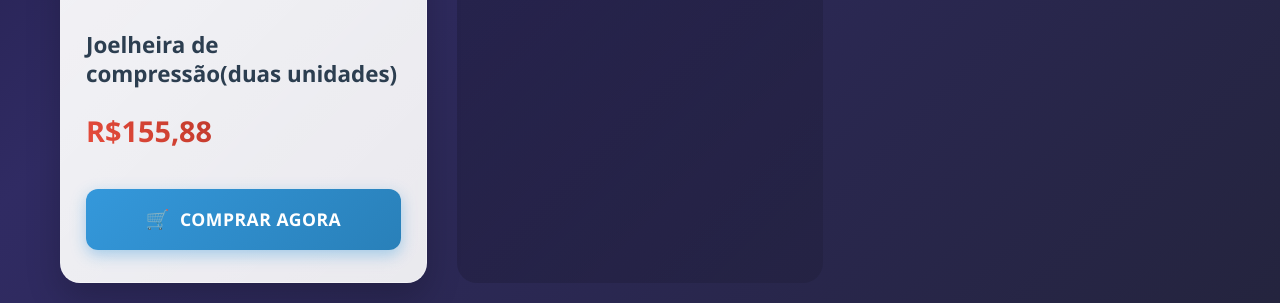
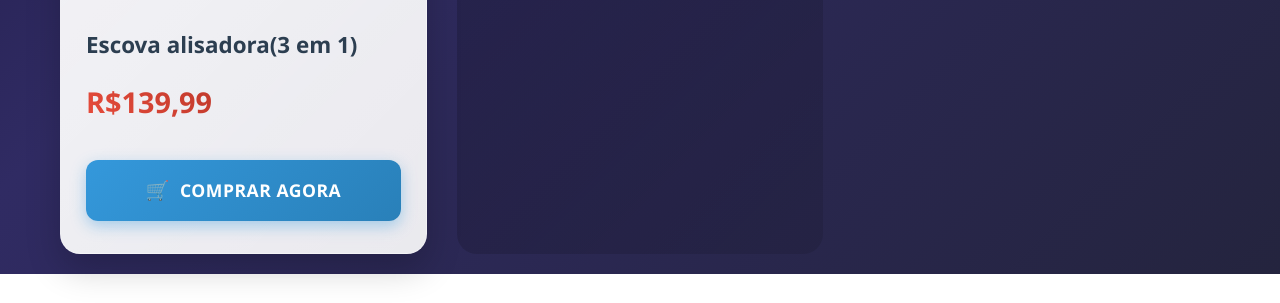
Before and after one commit to mateusriapo-byte/vendasonline, a plain HTML site: page index.html in a window 1280 px wide. Shown: the part 1171-1474 px from the top of the page. After the commit the page ends 1445 px from the top, so only its background shows below. Drawn offline with Linux system fonts and the light colour scheme.

Commit message:
Update index.html

```diff
--- a/index.html
+++ b/index.html
@@ -347,11 +347,11 @@
                <width: 50%;
             height: 200px;>
                 <div class="product-info">
-                    <h3 class="product-title">Joelheira de compressão(duas unidades)</h3>
+                    <h3 class="product-title">Escova alisadora(3 em 1)</h3>
                     <div class="price-container">
-                        <span class="new-price">R$155,88</span>
+                        <span class="new-price">R$139,99</span>
                     </div>
-                    <a href="https://entrega.logzz.com.br/pay/mem8yk0q2/2-unidades-joelheira-de-compressao---oferta" target="_blank" class="buy-button">Comprar Agora</a>
+                    <a href="https://entrega.logzz.com.br/pay/mem00n7m4/1-unidade-escova-alisadora" target="_blank" class="buy-button">Comprar Agora</a>
                 </div>
             </div>
 
```
